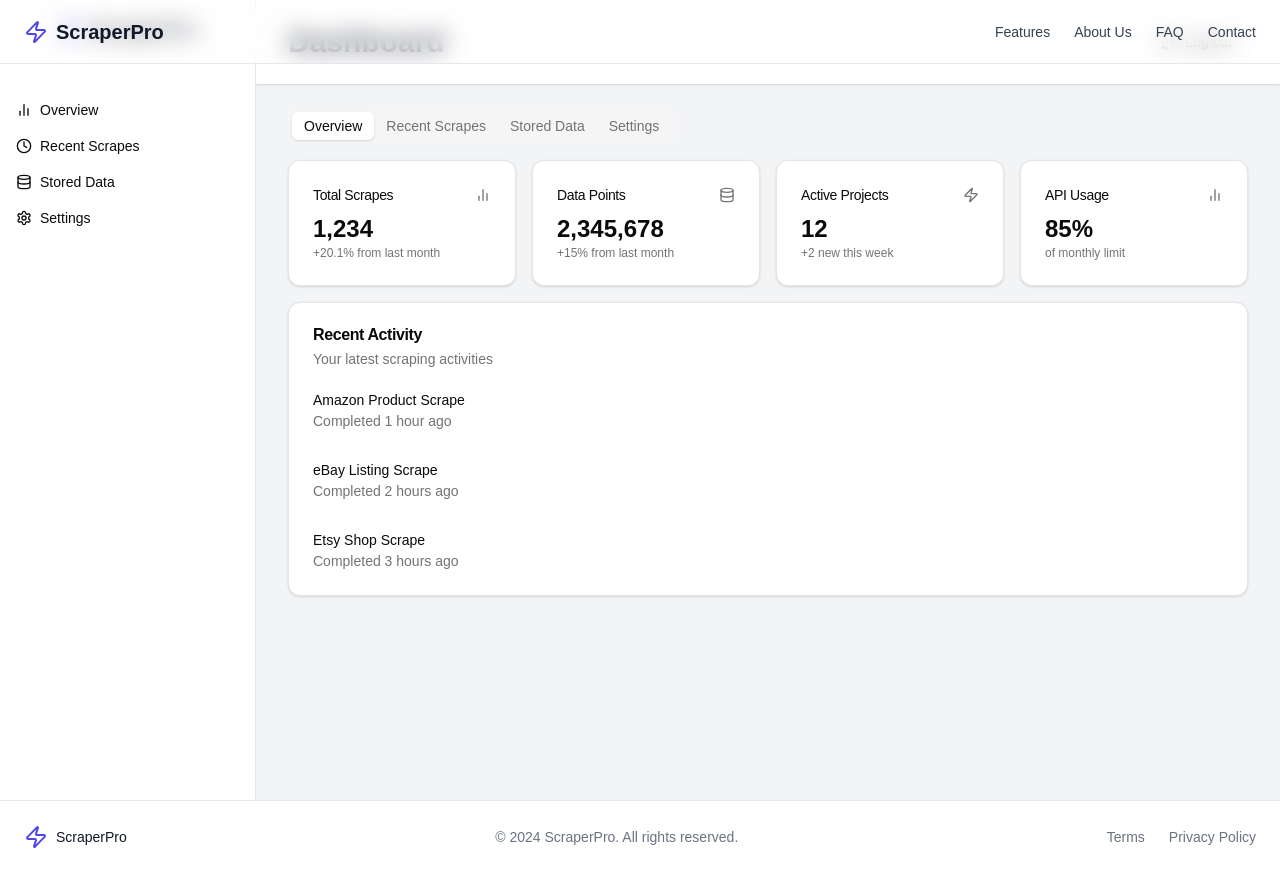
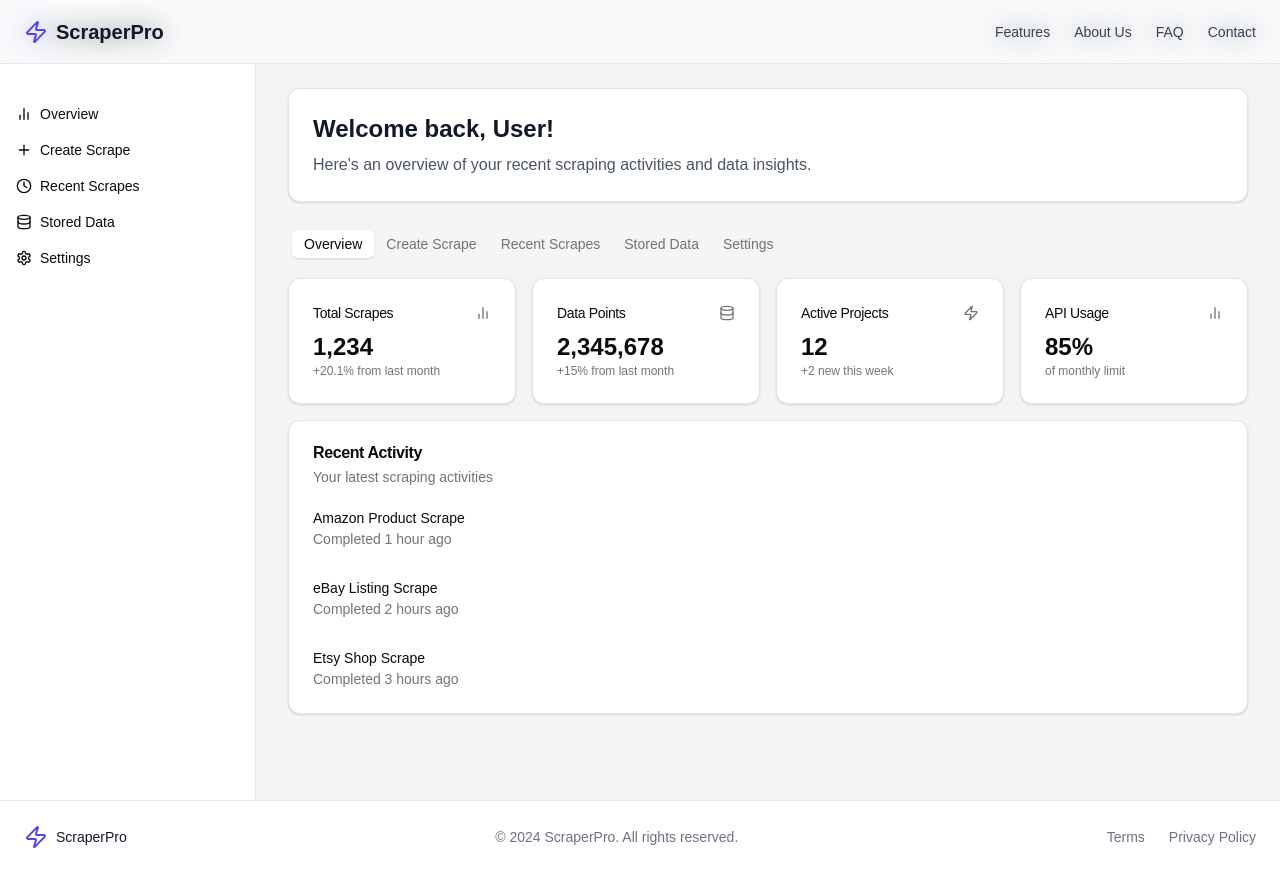
Before and after one commit to HanJay09/web-scraper, a Next.js app: page /dashboard in a window 1280 px wide. Built offline with nearby package versions, Linux system fonts and the light colour scheme.

Commit message:
update dashboard

```diff
--- a/components/(dashboard)/dashboard-page.tsx
+++ b/components/(dashboard)/dashboard-page.tsx
@@ -1,31 +1,135 @@
 'use client'
 
-import { useState } from 'react'
+import { useState, useEffect } from 'react'
 import { Button } from "@/components/ui/button"
 import { Card, CardContent, CardDescription, CardHeader, CardTitle } from "@/components/ui/card"
 import { Input } from "@/components/ui/input"
 import { Label } from "@/components/ui/label"
 import { Tabs, TabsContent, TabsList, TabsTrigger } from "@/components/ui/tabs"
-import { Zap, BarChart2, Clock, Database, Settings, LogOut, Search } from 'lucide-react'
+import { Zap, Plus, BarChart2, Clock, Database, Settings, LogOut, Search, User } from 'lucide-react'
 import Link from "next/link"
+import { supabase } from "@/lib/supabaseClient"
+import { User as SupabaseUser } from "@supabase/supabase-js"
 
-export default function Dashboard() {
-  const [activeTab, setActiveTab] = useState("overview")
+function Header() {
+  const [user, setUser] = useState<SupabaseUser | null>(null);
+
+  useEffect(() => {
+    const fetchUser = async () => {
+      const { data } = await supabase.auth.getUser();
+      if (data?.user) {
+        setUser(data.user);
+      }
+    };
+    fetchUser();
+  }, []);
+
+  const handleLogout = async () => {
+    const { error } = await supabase.auth.signOut();
+    if (!error) {
+      setUser(null);
+      window.location.href = "/";
+    }
+  };
 
   return (
-    <div className="flex h-screen bg-gray-100 dark:bg-gray-900">
-      {/* Sidebar */}
-      <aside className="w-64 bg-white dark:bg-gray-800 border-r border-gray-200 dark:border-gray-700">
-        <div className="p-4">
+    <header className="px-4 lg:px-6 h-16 flex items-center fixed w-full backdrop-blur-md bg-white/30 dark:bg-gray-900/30 border-b border-gray-200 dark:border-gray-800 z-50">
       <Link className="flex items-center justify-center" href="/">
         <Zap className="h-6 w-6 text-indigo-600 dark:text-indigo-400" />
         <span className="ml-2 text-xl font-bold text-gray-900 dark:text-white">ScraperPro</span>
       </Link>
-        </div>
+      <nav className="ml-auto flex items-center gap-4 sm:gap-6">
+        <Link
+          className="text-sm font-medium text-gray-700 hover:text-indigo-600 dark:text-gray-300 dark:hover:text-indigo-400 transition-colors"
+          href="/features"
+        >
+          Features
+        </Link>
+        <Link
+          className="text-sm font-medium text-gray-700 hover:text-indigo-600 dark:text-gray-300 dark:hover:text-indigo-400 transition-colors"
+          href="/about"
+        >
+          About Us
+        </Link>
+        <Link
+          className="text-sm font-medium text-gray-700 hover:text-indigo-600 dark:text-gray-300 dark:hover:text-indigo-400 transition-colors"
+          href="/faq"
+        >
+          FAQ
+        </Link>
+        <Link
+          className="text-sm font-medium text-gray-700 hover:text-indigo-600 dark:text-gray-300 dark:hover:text-indigo-400 transition-colors"
+          href="/contact"
+        >
+          Contact
+        </Link>
+
+        {user ? (
+          <>
+            <Link
+              className="hidden sm:inline-flex text-sm font-medium text-gray-700 dark:text-gray-300 transition-colors"
+              href="/profile"
+            >
+              <Button variant="outline" size="sm" className="flex items-center gap-2">
+                <User className="h-4 w-4" />
+                Profile
+              </Button>
+            </Link>
+            <Button size="sm" className="hidden sm:inline-flex" onClick={handleLogout}>
+              <LogOut className="mr-2 h-4 w-4" />
+              Log Out
+            </Button>
+          </>
+        ) : (
+          <>
+            {/* Add login/signup buttons here if needed */}
+          </>
+        )}
+      </nav>
+    </header>
+  );
+}
+
+export default function Dashboard() {
+  const [activeTab, setActiveTab] = useState("overview")
+  const [user, setUser] = useState<SupabaseUser | null>(null);
+  const [scrapeUrl, setScrapeUrl] = useState("");
+  const [scrapeType, setScrapeType] = useState("");
+
+  useEffect(() => {
+    const fetchUser = async () => {
+      const { data } = await supabase.auth.getUser();
+      if (data?.user) {
+        setUser(data.user);
+      }
+    };
+    fetchUser();
+  }, []);
+
+  const handleCreateScrape = (e: React.FormEvent) => {
+    e.preventDefault();
+    // Here you would typically send this data to your backend
+    console.log("Creating new scrape:", { url: scrapeUrl, type: scrapeType });
+    // Reset form
+    setScrapeUrl("");
+    setScrapeType("");
+    // You could also add some user feedback here, like a success message
+  };
+
+  return (
+    <div className="flex flex-col h-screen bg-gray-100 dark:bg-gray-900">
+      <Header />
+      <div className="flex flex-1 pt-16">
+        {/* Sidebar */}
+        <aside className="w-64 bg-white dark:bg-gray-800 border-r border-gray-200 dark:border-gray-700">
           <nav className="mt-8">
             <Button variant="ghost" className="w-full justify-start" onClick={() => setActiveTab("overview")}>
               <BarChart2 className="mr-2 h-4 w-4" />
               Overview
+            </Button>
+            <Button variant="ghost" className="w-full justify-start" onClick={() => setActiveTab("create")}>
+              <Plus className="mr-2 h-4 w-4" />
+              Create Scrape
             </Button>
             <Button variant="ghost" className="w-full justify-start" onClick={() => setActiveTab("recent")}>
               <Clock className="mr-2 h-4 w-4" />
@@ -44,20 +148,23 @@ export default function Dashboard() {
 
         {/* Main content */}
         <main className="flex-1 overflow-y-auto">
-        <header className="bg-white dark:bg-gray-800 shadow">
-          <div className="max-w-7xl mx-auto py-6 px-4 sm:px-6 lg:px-8 flex justify-between items-center">
-            <h1 className="text-3xl font-bold text-gray-900 dark:text-white">Dashboard</h1>
-            <Button variant="ghost">
-              <LogOut className="mr-2 h-4 w-4" />
-              Log out
-            </Button>
-          </div>
-        </header>
+          <div className="max-w-7xl mx-auto py-6 sm:px-6 lg:px-8">
+            {/* Welcome Message */}
+            <Card className="mb-6">
+              <CardContent className="pt-6">
+                <h2 className="text-2xl font-bold text-gray-900 dark:text-white mb-2">
+                  Welcome back, {user?.email ? user.email.split('@')[0].replace(/[0-9]/g, '') || 'User' : 'User'}!
+                </h2>
+                <p className="text-gray-600 dark:text-gray-400">
+                  Here&apos;s an overview of your recent scraping activities and data insights.
+                </p>
+              </CardContent>
+            </Card>
 
-        <div className="max-w-7xl mx-auto py-6 sm:px-6 lg:px-8">
             <Tabs value={activeTab} onValueChange={setActiveTab} className="space-y-4">
               <TabsList>
                 <TabsTrigger value="overview">Overview</TabsTrigger>
+                <TabsTrigger value="create">Create Scrape</TabsTrigger>
                 <TabsTrigger value="recent">Recent Scrapes</TabsTrigger>
                 <TabsTrigger value="data">Stored Data</TabsTrigger>
                 <TabsTrigger value="settings">Settings</TabsTrigger>
@@ -123,6 +230,39 @@ export default function Dashboard() {
                         </div>
                       ))}
                     </div>
+                  </CardContent>
+                </Card>
+              </TabsContent>
+              <TabsContent value="create" className="space-y-4">
+                <Card>
+                  <CardHeader>
+                    <CardTitle>Create New Scrape</CardTitle>
+                    <CardDescription>Set up a new web scraping task</CardDescription>
+                  </CardHeader>
+                  <CardContent>
+                    <form onSubmit={handleCreateScrape} className="space-y-4">
+                      <div className="space-y-2">
+                        <Label htmlFor="scrape-url">URL to Scrape</Label>
+                        <Input
+                          id="scrape-url"
+                          placeholder="https://example.com"
+                          value={scrapeUrl}
+                          onChange={(e) => setScrapeUrl(e.target.value)}
+                          required
+                        />
+                      </div>
+                      <div className="space-y-2">
+                        <Label htmlFor="scrape-type">Scrape Type</Label>
+                        <Input
+                          id="scrape-type"
+                          placeholder="e.g., Product Listings, Prices, Reviews"
+                          value={scrapeType}
+                          onChange={(e) => setScrapeType(e.target.value)}
+                          required
+                        />
+                      </div>
+                      <Button type="submit">Create Scrape</Button>
+                    </form>
                   </CardContent>
                 </Card>
               </TabsContent>
@@ -210,5 +350,6 @@ export default function Dashboard() {
           </div>
         </main>
       </div>
+    </div>
   )
 }
```
Lines whose indentation alone changed are shown as unchanged.
